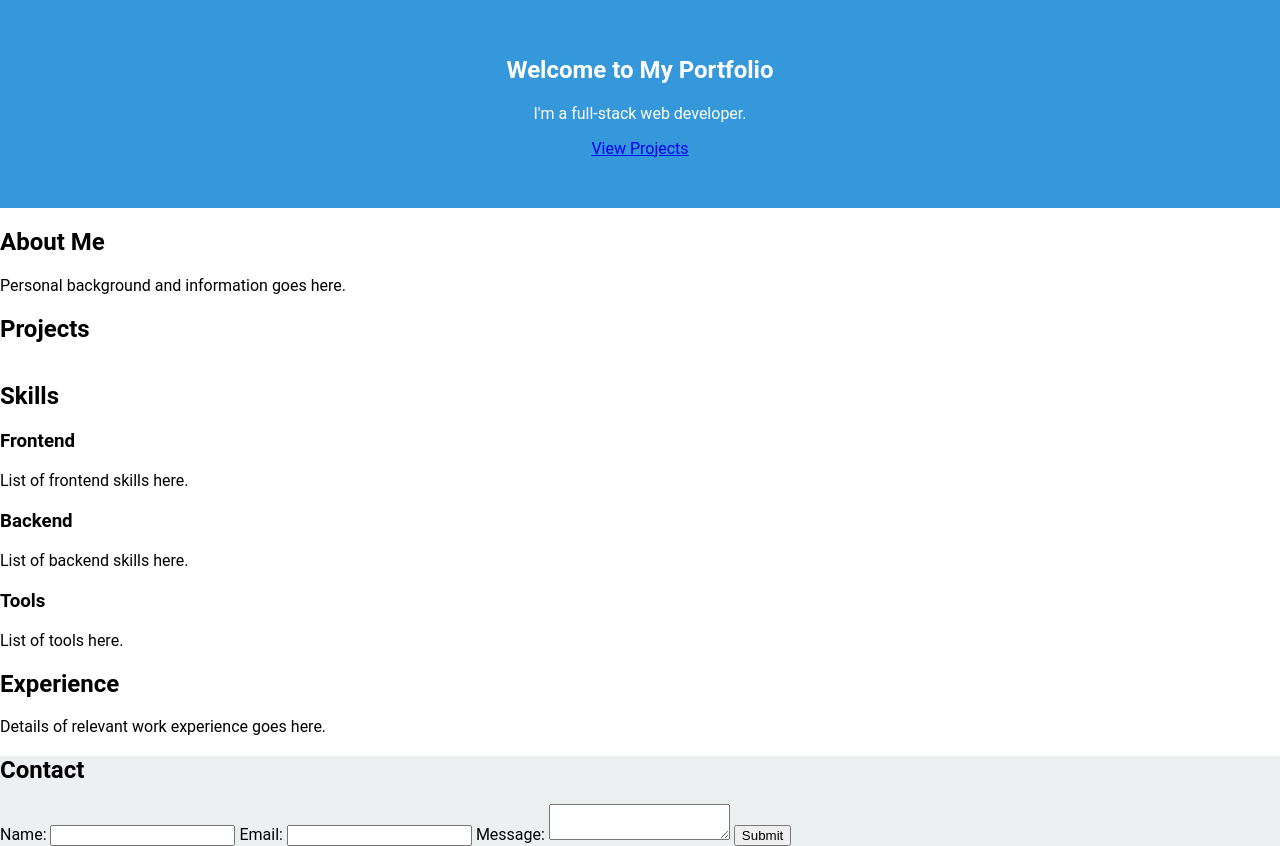
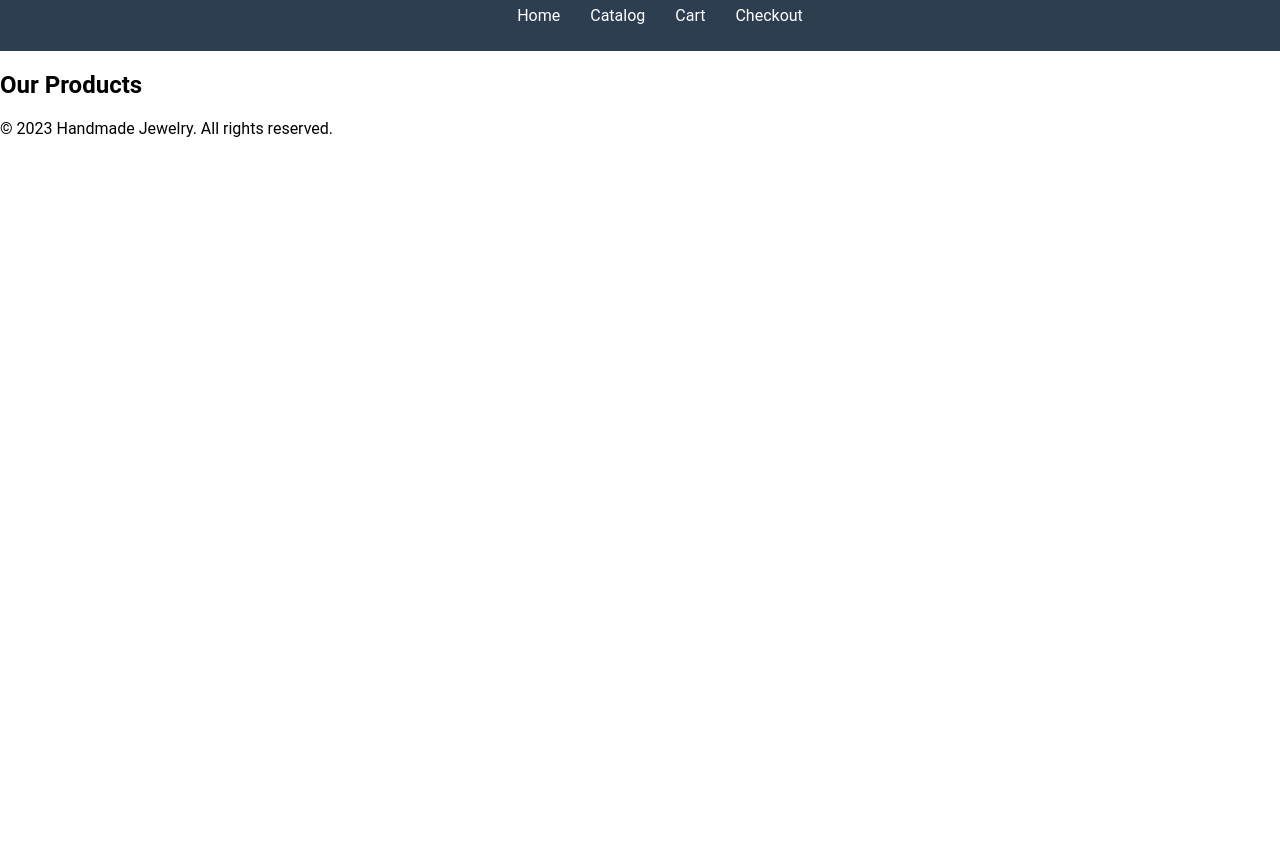
Before and after one commit to yrks12/portfolio-website, a website: page index.html in a window 1280 px wide. Shown: the part 85-931 px from the top of the page. After the commit the page ends 800 px from the top, so only its background shows below. Drawn offline with Linux system fonts and the light colour scheme.

Commit message:
Add index.html file for the website layout

```diff
--- a/index.html
+++ b/index.html
@@ -3,67 +3,32 @@
 <head>
     <meta charset="UTF-8">
     <meta name="viewport" content="width=device-width, initial-scale=1.0">
-    <title>Portfolio Website</title>
+    <title>Handmade Jewelry E-Commerce</title>
     <link rel="stylesheet" href="styles.css">
 </head>
 <body>
     <header>
+        <h1>Welcome to Handmade Jewelry</h1>
         <nav>
             <ul>
-                <li><a href="#about">About Me</a></li>
-                <li><a href="#projects">Projects</a></li>
-                <li><a href="#skills">Skills</a></li>
-                <li><a href="#experience">Experience</a></li>
-                <li><a href="#contact">Contact</a></li>
+                <li><a href="#">Home</a></li>
+                <li><a href="#">Catalog</a></li>
+                <li><a href="#">Cart</a></li>
+                <li><a href="#">Checkout</a></li>
             </ul>
         </nav>
     </header>
-    <section id="hero">
-        <h1>Welcome to My Portfolio</h1>
-        <p>I'm a full-stack web developer.</p>
-        <a href="#projects" class="cta">View Projects</a>
-    </section>
-    <section id="about">
-        <h2>About Me</h2>
-        <p>Personal background and information goes here.</p>
-    </section>
-    <section id="projects">
-        <h2>Projects</h2>
-        <div class="project-grid">
-            <!-- Project cards will be rendered here -->
-        </div>
-    </section>
-    <section id="skills">
-        <h2>Skills</h2>
-        <div class="skills-category">
-            <h3>Frontend</h3>
-            <p>List of frontend skills here.</p>
-        </div>
-        <div class="skills-category">
-            <h3>Backend</h3>
-            <p>List of backend skills here.</p>
-        </div>
-        <div class="skills-category">
-            <h3>Tools</h3>
-            <p>List of tools here.</p>
-        </div>
-    </section>
-    <section id="experience">
-        <h2>Experience</h2>
-        <p>Details of relevant work experience goes here.</p>
-    </section>
-    <section id="contact">
-        <h2>Contact</h2>
-        <form id="contactForm">
-            <label for="name">Name:</label>
-            <input type="text" id="name" required>
-            <label for="email">Email:</label>
-            <input type="email" id="email" required>
-            <label for="message">Message:</label>
-            <textarea id="message" required></textarea>
-            <button type="submit">Submit</button>
-        </form>
-    </section>
+    <main>
+        <section class="product-catalog">
+            <h2>Our Products</h2>
+            <div class="product-list">
+                <!-- Product items will be rendered here -->
+            </div>
+        </section>
+    </main>
+    <footer>
+        <p>© 2023 Handmade Jewelry. All rights reserved.</p>
+    </footer>
     <script src="script.js"></script>
 </body>
 </html>
```
